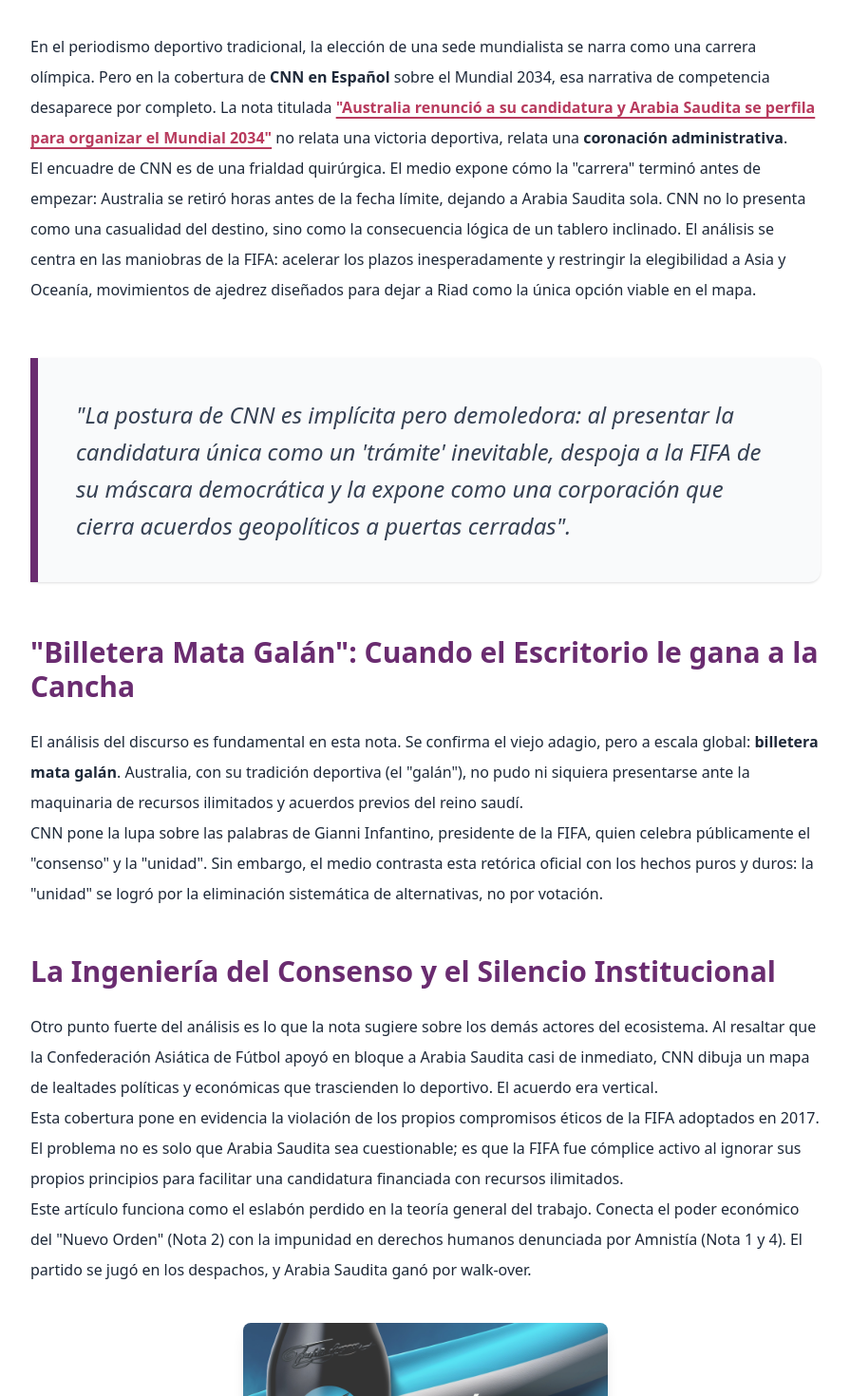
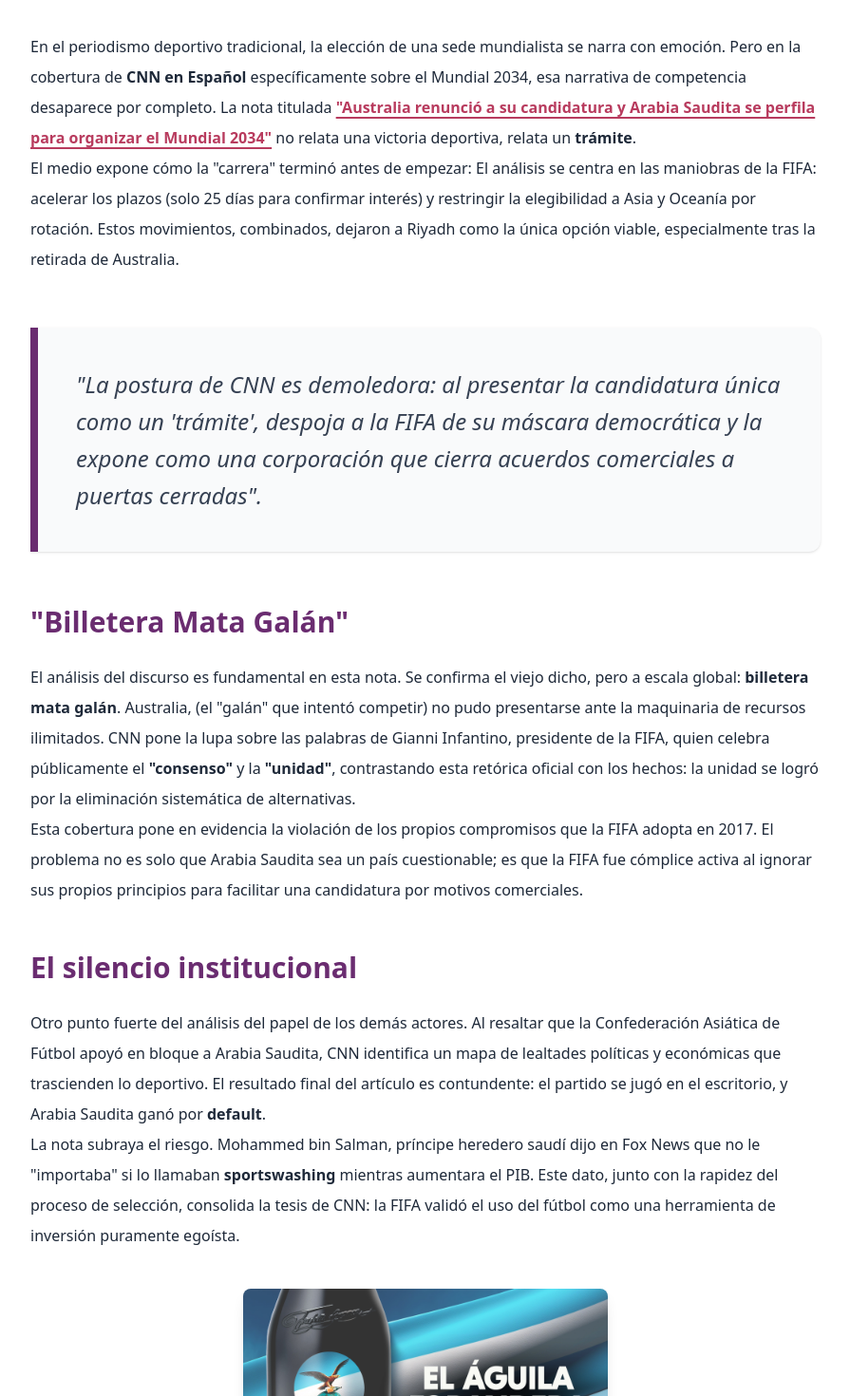
Before and after one commit to pabluchokk/analisis-y-producccion-final, a React (Vite) app: page /analisis/nota3 in a window 1280 px wide. Shown: the part 1040-2510 px from the top of the page at 95% size, without its empty margins (192-1087 px from the left). Built offline with nearby package versions, Linux system fonts and the light colour scheme.

Commit message:
update nota3

```diff
--- a/src/pages/analisis/nota3.jsx
+++ b/src/pages/analisis/nota3.jsx
@@ -37,40 +37,38 @@
         {/* CONTENIDO DEL ARTÍCULO */}
         <div className='prose prose-lg lg:prose-xl max-w-none text-gray-800 leading-loose'>
           <p>
-            En el periodismo deportivo tradicional, la elección de una sede mundialista se narra como una carrera olímpica. Pero en la cobertura de <strong>CNN en Español</strong> sobre el Mundial 2034, esa narrativa de competencia desaparece por completo. La nota titulada <a href="https://cnnespanol.cnn.com/2023/10/31/arabia-saudita-se-perfila-unico-candidato-buscara-mundial-2034-orix" target="_blank" rel="noopener noreferrer" className="text-[#B83B5E] font-bold hover:text-[#6A2C70] transition-colors underline decoration-2 underline-offset-4">"Australia renunció a su candidatura y Arabia Saudita se perfila para organizar el Mundial 2034"</a> no relata una victoria deportiva, relata una <strong>coronación administrativa</strong>.
+            En el periodismo deportivo tradicional, la elección de una sede mundialista se narra con emoción. Pero en la cobertura de <strong>CNN en Español</strong> específicamente sobre el Mundial 2034, esa narrativa de competencia desaparece por completo. La nota titulada <a href="https://cnnespanol.cnn.com/2023/10/31/arabia-saudita-se-perfila-unico-candidato-buscara-mundial-2034-orix" target="_blank" rel="noopener noreferrer" className="text-[#B83B5E] font-bold hover:text-[#6A2C70] transition-colors underline decoration-2 underline-offset-4">"Australia renunció a su candidatura y Arabia Saudita se perfila para organizar el Mundial 2034"</a> no relata una victoria deportiva, relata un <strong>trámite</strong>.
           </p>
           <p>
-            El encuadre de CNN es de una frialdad quirúrgica. El medio expone cómo la "carrera" terminó antes de empezar: Australia se retiró horas antes de la fecha límite, dejando a Arabia Saudita sola. CNN no lo presenta como una casualidad del destino, sino como la consecuencia lógica de un tablero inclinado. El análisis se centra en las maniobras de la FIFA: acelerar los plazos inesperadamente y restringir la elegibilidad a Asia y Oceanía, movimientos de ajedrez diseñados para dejar a Riad como la única opción viable en el mapa.
+            El medio expone cómo la "carrera" terminó antes de empezar: El análisis se centra en las maniobras de la FIFA: acelerar los plazos (solo 25 días para confirmar interés) y restringir la elegibilidad a Asia y Oceanía por rotación. Estos movimientos, combinados, dejaron a Riyadh como la única opción viable, especialmente tras la retirada de Australia.
           </p>
 
           {/* RECUADRO DESTACADO */}
           <div className='my-14 p-10 bg-gray-50 border-l-8 border-[#6A2C70] rounded-r-xl shadow-sm'>
             <blockquote className='text-2xl font-medium text-gray-700 italic leading-relaxed'>
-              "La postura de CNN es implícita pero demoledora: al presentar la candidatura única como un 'trámite' inevitable, despoja a la FIFA de su máscara democrática y la expone como una corporación que cierra acuerdos geopolíticos a puertas cerradas".
+              "La postura de CNN es demoledora: al presentar la candidatura única como un 'trámite', despoja a la FIFA de su máscara democrática y la expone como una corporación que cierra acuerdos comerciales a puertas cerradas".
             </blockquote>
           </div>
 
           {/* --- SUBTÍTULO CON FRASE ARGENTA --- */}
           <h3 className="text-3xl font-bold text-[#6A2C70] mt-12 mb-6">
-            "Billetera Mata Galán": Cuando el Escritorio le gana a la Cancha
+            "Billetera Mata Galán"
           </h3>
           <p>
-            El análisis del discurso es fundamental en esta nota. Se confirma el viejo adagio, pero a escala global: <strong>billetera mata galán</strong>. Australia, con su tradición deportiva (el "galán"), no pudo ni siquiera presentarse ante la maquinaria de recursos ilimitados y acuerdos previos del reino saudí.
+            El análisis del discurso es fundamental en esta nota. Se confirma el viejo dicho, pero a escala global: <strong>billetera mata galán</strong>. Australia, (el "galán" que intentó competir) no pudo presentarse ante la maquinaria de recursos ilimitados. CNN pone la lupa sobre las palabras de Gianni Infantino, presidente de la FIFA, quien celebra públicamente el <strong>"consenso"</strong> y la <strong>"unidad"</strong>, contrastando esta retórica oficial con los hechos: la unidad se logró por la eliminación sistemática de alternativas.
           </p>
           <p>
-            CNN pone la lupa sobre las palabras de Gianni Infantino, presidente de la FIFA, quien celebra públicamente el "consenso" y la "unidad". Sin embargo, el medio contrasta esta retórica oficial con los hechos puros y duros: la "unidad" se logró por la eliminación sistemática de alternativas, no por votación.
+            Esta cobertura pone en evidencia la violación de los propios compromisos que la FIFA adopta en 2017. El problema no es solo que Arabia Saudita sea un país cuestionable; es que la FIFA fue cómplice activa al ignorar sus propios principios para facilitar una candidatura por motivos comerciales.
           </p>
 
-          <h3 className="text-3xl font-bold text-[#6A2C70] mt-12 mb-6">La Ingeniería del Consenso y el Silencio Institucional</h3>
+          <h3 className="text-3xl font-bold text-[#6A2C70] mt-12 mb-6">El silencio institucional</h3>
           <p>
-            Otro punto fuerte del análisis es lo que la nota sugiere sobre los demás actores del ecosistema. Al resaltar que la Confederación Asiática de Fútbol apoyó en bloque a Arabia Saudita casi de inmediato, CNN dibuja un mapa de lealtades políticas y económicas que trascienden lo deportivo. El acuerdo era vertical.
+            Otro punto fuerte del análisis del papel de los demás actores. Al resaltar que la Confederación Asiática de Fútbol apoyó en bloque a Arabia Saudita, CNN identifica un mapa de lealtades políticas y económicas que trascienden lo deportivo. El resultado final del artículo es contundente: el partido se jugó en el escritorio, y Arabia Saudita ganó por <strong>default</strong>.
           </p>
           <p>
-            Esta cobertura pone en evidencia la violación de los propios compromisos éticos de la FIFA adoptados en 2017. El problema no es solo que Arabia Saudita sea cuestionable; es que la FIFA fue cómplice activo al ignorar sus propios principios para facilitar una candidatura financiada con recursos ilimitados.
+            La nota subraya el riesgo. Mohammed bin Salman, príncipe heredero saudí dijo en Fox News que no le "importaba" si lo llamaban <strong>sportswashing</strong> mientras aumentara el PIB. Este dato, junto con la rapidez del proceso de selección, consolida la tesis de CNN: la FIFA validó el uso del fútbol como una herramienta de inversión puramente egoísta.
           </p>
-          <p>
-            Este artículo funciona como el eslabón perdido en la teoría general del trabajo. Conecta el poder económico del "Nuevo Orden" (Nota 2) con la impunidad en derechos humanos denunciada por Amnistía (Nota 1 y 4). El partido se jugó en los despachos, y Arabia Saudita ganó por walk-over.
-          </p>
+
 
           {/* --- BANNER PUBLICITARIO EMBEBIDO (Vertical/Branca) --- */}
           <div className="w-full my-10 flex justify-center">
```
